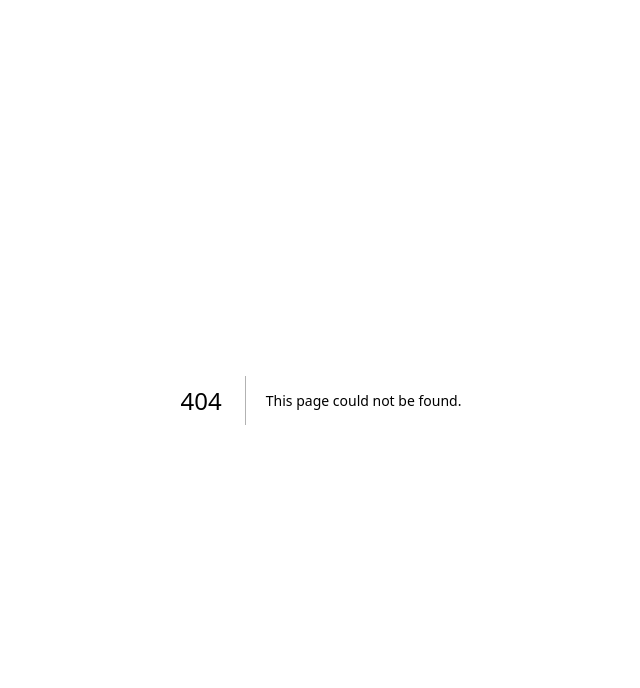
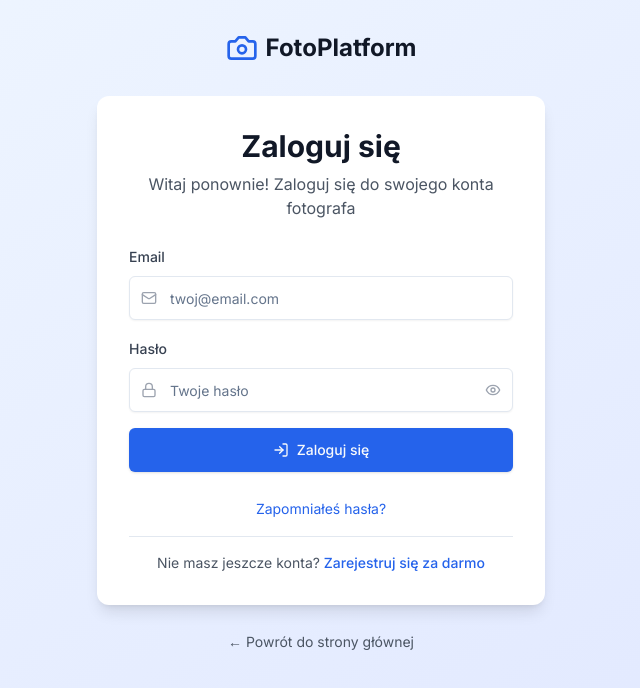
Before and after one commit to examfox21/foto-platform, a Next.js app: page /login in a window 1280 px wide. Before the commit this address had no page. Shown: the top 688 px of the page, without its empty margins (319-959 px from the left). Built offline with nearby package versions, Linux system fonts and the light colour scheme; no server answers.

Commit message:
Create page.tsx

```diff
--- /dev/null
+++ b/src/app/(auth)/login/page.tsx
@@ -0,0 +1,152 @@
+'use client'
+
+import { useState } from 'react'
+import Link from 'next/link'
+import { useRouter } from 'next/navigation'
+import { Eye, EyeOff, Mail, Lock, LogIn } from 'lucide-react'
+import { Button } from '@/components/ui/button'
+import { Input } from '@/components/ui/input'
+import { supabase } from '@/lib/supabase'
+
+export default function LoginPage() {
+  const [email, setEmail] = useState('')
+  const [password, setPassword] = useState('')
+  const [showPassword, setShowPassword] = useState(false)
+  const [isLoading, setIsLoading] = useState(false)
+  const [error, setError] = useState('')
+  const router = useRouter()
+
+  const handleSubmit = async (e: React.FormEvent) => {
+    e.preventDefault()
+    setIsLoading(true)
+    setError('')
+
+    try {
+      const { data, error } = await supabase.auth.signInWithPassword({
+        email,
+        password,
+      })
+
+      if (error) throw error
+
+      // Check if user is a photographer
+      const { data: photographer } = await supabase
+        .from('photographers')
+        .select('id')
+        .eq('id', data.user.id)
+        .single()
+
+      if (!photographer) {
+        await supabase.auth.signOut()
+        throw new Error('Konto nie istnieje lub nie jest kontem fotografa')
+      }
+
+      router.push('/dashboard')
+    } catch (error: any) {
+      setError(error.message || 'Błąd podczas logowania')
+    } finally {
+      setIsLoading(false)
+    }
+  }
+
+  return (
+    <div className="space-y-6">
+      <div className="text-center">
+        <h1 className="text-3xl font-bold text-gray-900 mb-2">
+          Zaloguj się
+        </h1>
+        <p className="text-gray-600">
+          Witaj ponownie! Zaloguj się do swojego konta fotografa
+        </p>
+      </div>
+
+      <form onSubmit={handleSubmit} className="space-y-4">
+        {error && (
+          <div className="bg-red-50 border border-red-200 rounded-lg p-3">
+            <p className="text-sm text-red-600">{error}</p>
+          </div>
+        )}
+
+        <div className="space-y-2">
+          <label htmlFor="email" className="text-sm font-medium text-gray-700">
+            Email
+          </label>
+          <div className="relative">
+            <Mail className="absolute left-3 top-1/2 transform -translate-y-1/2 h-4 w-4 text-gray-400" />
+            <Input
+              id="email"
+              type="email"
+              value={email}
+              onChange={(e) => setEmail(e.target.value)}
+              placeholder="twoj@email.com"
+              className="pl-10"
+              required
+            />
+          </div>
+        </div>
+
+        <div className="space-y-2">
+          <label htmlFor="password" className="text-sm font-medium text-gray-700">
+            Hasło
+          </label>
+          <div className="relative">
+            <Lock className="absolute left-3 top-1/2 transform -translate-y-1/2 h-4 w-4 text-gray-400" />
+            <Input
+              id="password"
+              type={showPassword ? 'text' : 'password'}
+              value={password}
+              onChange={(e) => setPassword(e.target.value)}
+              placeholder="Twoje hasło"
+              className="pl-10 pr-10"
+              required
+            />
+            <button
+              type="button"
+              onClick={() => setShowPassword(!showPassword)}
+              className="absolute right-3 top-1/2 transform -translate-y-1/2 text-gray-400 hover:text-gray-600"
+            >
+              {showPassword ? <EyeOff className="h-4 w-4" /> : <Eye className="h-4 w-4" />}
+            </button>
+          </div>
+        </div>
+
+        <Button
+          type="submit"
+          className="w-full"
+          size="lg"
+          disabled={isLoading}
+        >
+          {isLoading ? (
+            <div className="flex items-center space-x-2">
+              <div className="w-4 h-4 border-2 border-white border-t-transparent rounded-full animate-spin" />
+              <span>Logowanie...</span>
+            </div>
+          ) : (
+            <div className="flex items-center space-x-2">
+              <LogIn className="h-4 w-4" />
+              <span>Zaloguj się</span>
+            </div>
+          )}
+        </Button>
+      </form>
+
+      <div className="text-center space-y-4">
+        <Link
+          href="/forgot-password"
+          className="text-sm text-primary hover:underline"
+        >
+          Zapomniałeś hasła?
+        </Link>
+
+        <div className="border-t pt-4">
+          <p className="text-sm text-gray-600">
+            Nie masz jeszcze konta?{' '}
+            <Link href="/register" className="text-primary hover:underline font-medium">
+              Zarejestruj się za darmo
+            </Link>
+          </p>
+        </div>
+      </div>
+    </div>
+  )
+}
```
